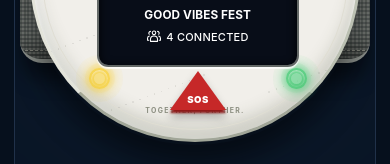
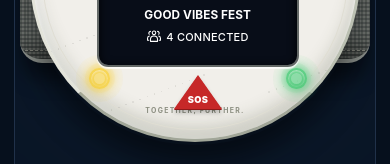
Before and after one commit to terserahdehh/DesignProposal---DECO3500, a React Native app in the folder prototype/: screen / in a window 390 px wide. Shown: the part 515-679 px from the top of the page. Built offline with nearby package versions, Linux system fonts and the light colour scheme.

Commit message:
style: polish triangular SOS button

```diff
--- a/prototype/components/BandButtons.js
+++ b/prototype/components/BandButtons.js
@@ -16,10 +16,18 @@ function HardwareButton({ name, diameter, onPress }) {
     </Pressable>
   </View>;
 }
-export default function BandButtons({ diameter, onButton }) {
+export default function BandButtons({ diameter, onButton, reduceMotion = false }) {
   const [sosFocused, setSosFocused] = useState(false);
-  const sosWidth = diameter * 0.17;
-  const sosHeight = diameter * 0.12;
+  const scale = diameter / 420;
+  const sosWidth = diameter * 0.15;
+  const sosHeight = sosWidth * (12 / 17);
+  // Keep the triangle clear of the display and casing text, with a larger touch target.
+  const sosTargetWidth = Math.max(44, sosWidth + 8 * scale);
+  const sosTargetHeight = Math.max(44, sosHeight + 8 * scale);
+  const sosFontSize = Math.max(8, diameter * 0.028);
+  const sosShadow = `drop-shadow(0 ${2 * scale}px 0 #8E1919) drop-shadow(0 ${4 * scale}px ${3 * scale}px rgba(0,0,0,0.22))`;
+  const sosPressedShadow = `drop-shadow(0 ${0.5 * scale}px 0 #8E1919) drop-shadow(0 ${scale}px ${1.5 * scale}px rgba(0,0,0,0.2))`;
+  const sosTransition = { transitionDuration: reduceMotion ? '0s' : '100ms' };
 
   return <>
     <View style={[styles.row, { top: diameter * 0.137, gap: diameter * 0.047 }]}>
@@ -33,36 +41,48 @@ export default function BandButtons({ diameter, onButton }) {
       onFocus={() => setSosFocused(true)}
       onBlur={() => setSosFocused(false)}
       onPress={() => onButton('sos')}
-      style={({ pressed }) => [
+      style={[
         styles.sosHitArea,
         {
-          top: diameter * 0.775,
-          left: (diameter - sosWidth) / 2,
-          width: sosWidth,
-          height: sosHeight,
+          top: diameter * 0.785 - (sosTargetHeight - sosHeight) / 2,
+          left: (diameter - sosTargetWidth) / 2,
+          width: sosTargetWidth,
+          height: sosTargetHeight,
         },
-        sosFocused && styles.sosFocused,
-        pressed && styles.sosPressed,
       ]}
     >
+      {({ pressed }) => <View pointerEvents="none" style={[
+        { width: sosWidth, height: sosHeight },
+        sosFocused && styles.sosFocused,
+      ]}>
+        <View style={[
+          styles.sosFace,
+          sosTransition,
+          { transform: [{ translateY: pressed ? 1.5 * scale : 0 }, { scale: pressed ? 0.97 : 1 }] },
+        ]}>
           <View style={[
             styles.sosTriangle,
+            sosTransition,
             {
               borderLeftWidth: sosWidth / 2,
               borderRightWidth: sosWidth / 2,
               borderBottomWidth: sosHeight,
+              borderBottomColor: pressed ? '#B71C1C' : '#C62828',
+              filter: pressed ? sosPressedShadow : sosShadow,
             },
           ]} />
-      <Text style={[styles.sosText, { bottom: sosHeight * 0.13, fontSize: diameter * 0.029 }]}>SOS</Text>
+          <Text style={[styles.sosText, { bottom: sosHeight * 0.11, fontSize: sosFontSize, lineHeight: sosFontSize * 1.15, letterSpacing: 0.4 * scale }]}>SOS</Text>
+        </View>
+      </View>}
     </Pressable>
   </>;
 }
 const styles = StyleSheet.create({
-  sosHitArea: { position: 'absolute', zIndex: 3, alignItems: 'center', justifyContent: 'flex-end' },
-  sosTriangle: { position: 'absolute', bottom: 0, width: 0, height: 0, borderLeftColor: 'transparent', borderRightColor: 'transparent', borderBottomColor: '#C62828', filter: 'drop-shadow(0 3px 1px #8E1919) drop-shadow(0 5px 4px rgba(0,0,0,0.24))' },
-  sosText: { position: 'absolute', color: '#FFFFFF', fontWeight: '900', letterSpacing: 0.5 },
-  sosFocused: { outlineColor: '#7335B6', outlineWidth: 3, outlineStyle: 'solid', outlineOffset: 3, borderRadius: 4 },
-  sosPressed: { transform: [{ translateY: 2 }], opacity: 0.82 },
+  sosHitArea: { position: 'absolute', zIndex: 3, alignItems: 'center', justifyContent: 'center', borderRadius: 4 },
+  sosFace: { width: '100%', height: '100%', alignItems: 'center', transitionProperty: 'transform', transitionTimingFunction: 'ease-out' },
+  sosTriangle: { position: 'absolute', bottom: 0, width: 0, height: 0, borderLeftColor: 'transparent', borderRightColor: 'transparent', transitionProperty: 'filter, border-bottom-color', transitionTimingFunction: 'ease-out' },
+  sosText: { position: 'absolute', color: '#FFFFFF', fontWeight: '900', textAlign: 'center' },
+  sosFocused: { outlineColor: '#7335B6', outlineWidth: 2, outlineStyle: 'solid', outlineOffset: 2, borderRadius: 4 },
   row: { position: 'absolute', left: 0, right: 0, flexDirection: 'row', justifyContent: 'center', alignItems: 'flex-end' },
   buttonGroup: { alignItems: 'center', gap: 6 },
   printLabel: { color: '#62655F', fontWeight: '800', letterSpacing: 1.2 },
--- a/prototype/components/FestivalBand.js
+++ b/prototype/components/FestivalBand.js
@@ -26,7 +26,7 @@ export default function FestivalBand({ state, width, onButton, motion, feedbackV
           {Array.from({ length: 170 }, (_, i) => <View key={i} style={[styles.speckle, { left: `${(i * 43.17) % 100}%`, top: `${(i * 71.31) % 100}%` }]} />)}
         </View>
         <Text style={[styles.brand, { top: diameter * 0.087, fontSize: diameter * 0.02 }]}>P U L S E B A N D</Text>
-        <BandButtons diameter={diameter} onButton={onButton} />
+        <BandButtons diameter={diameter} onButton={onButton} reduceMotion={reduceMotion} />
         <BandScreen state={state} diameter={diameter} reduceMotion={reduceMotion} />
         <Text style={[styles.casingText, { bottom: diameter * 0.072, fontSize: diameter * 0.021 }]}>TOGETHER, FURTHER.</Text>
         {FRIENDS.map(friend => <FriendLight key={friend.id} friend={friend} diameter={diameter} direction={state.direction} connected={state.connected[friend.id]} {...lightForFriend(state, friend)} />)}
```
Lines whose indentation alone changed are shown as unchanged.
